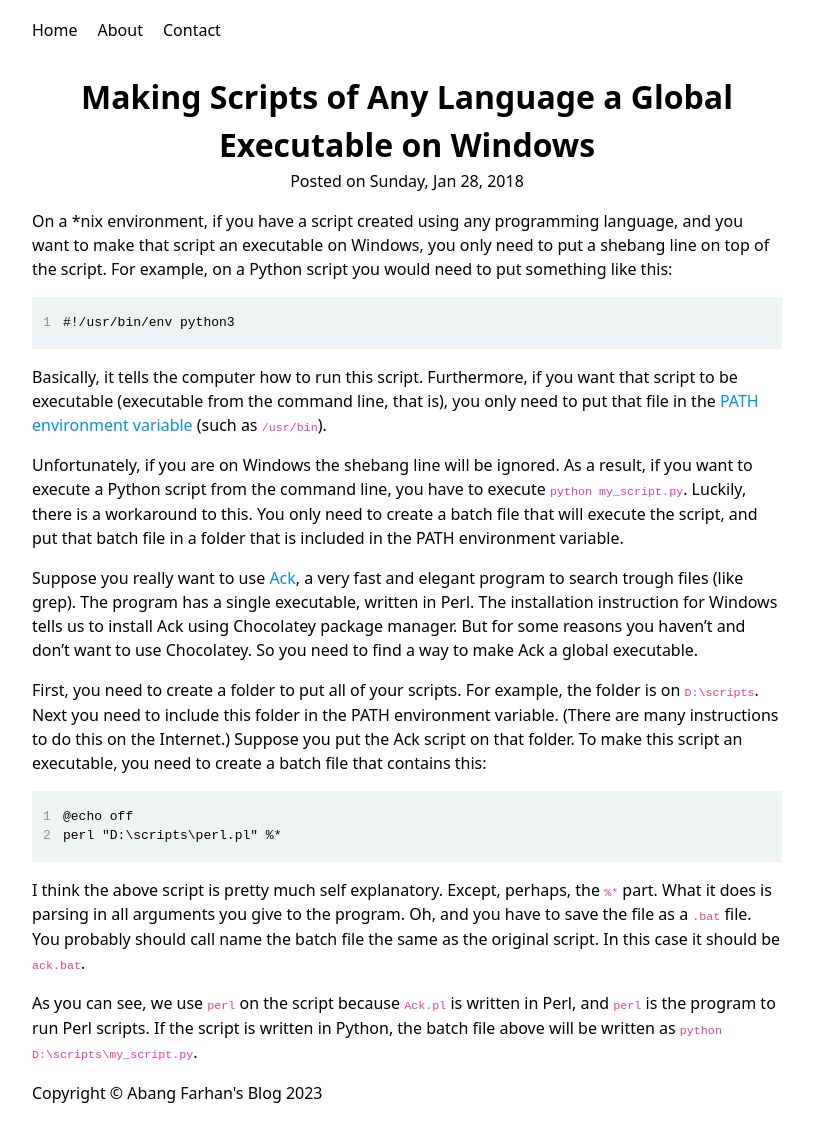
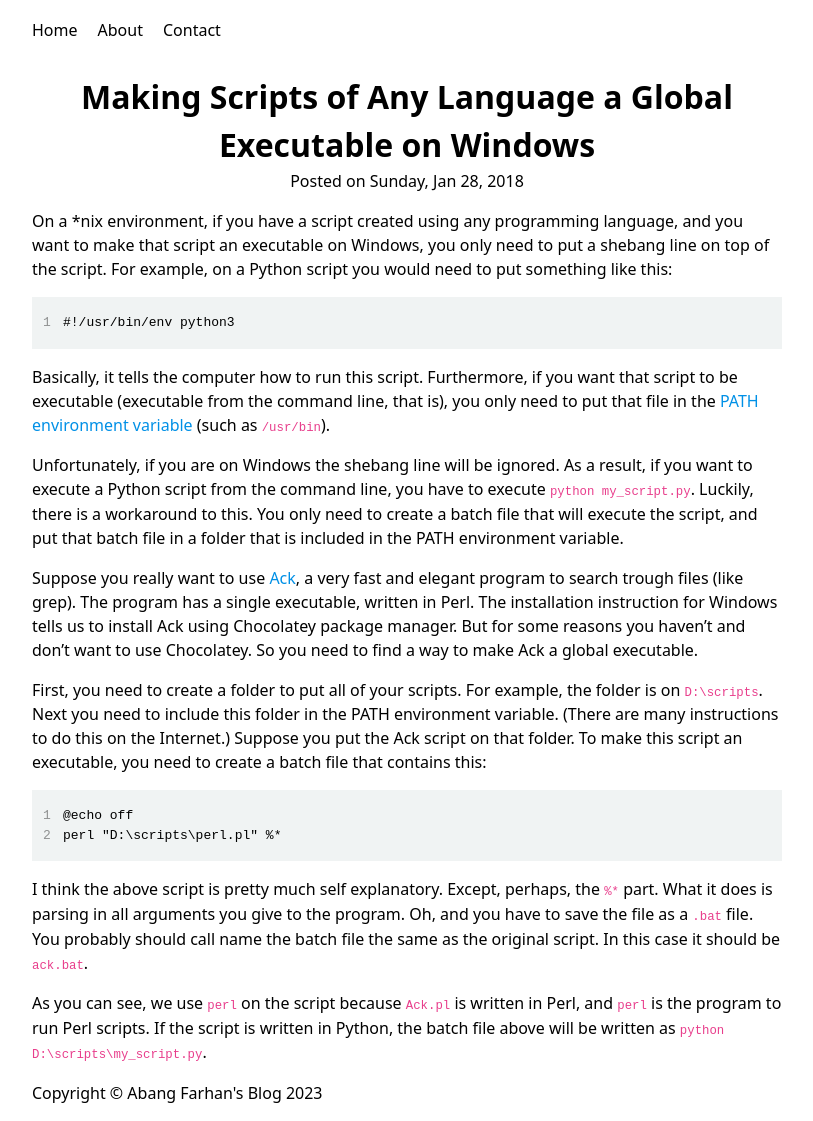
Before and after one commit to abangfarhan/abangfarhan.github.io, a Jekyll site: the page built from _posts/2018-01-28-script-executable.md, in a window 1280 px wide. Shown: the whole page, without its empty margins (233-1046 px from the left). Built offline with Jekyll 4.4.1, drawn with Linux system fonts in a browser that asks for light colours.

Commit message:
Improve code block style

```diff
--- a/css/main.css
+++ b/css/main.css
@@ -71,7 +71,11 @@ td.rouge-gutter {
 }
 .rouge-gutter > .lineno { opacity: 0.4;}
 code.highlighter-rouge {
-  font-size: 90%;
+  font-size: 95%;
   color: #e83e8c;
   word-break: break-word
 }
+pre {
+    /* horizontal scroll */
+    overflow-x: auto;
+}
```
